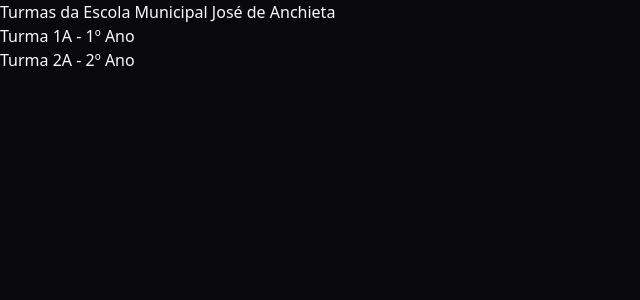
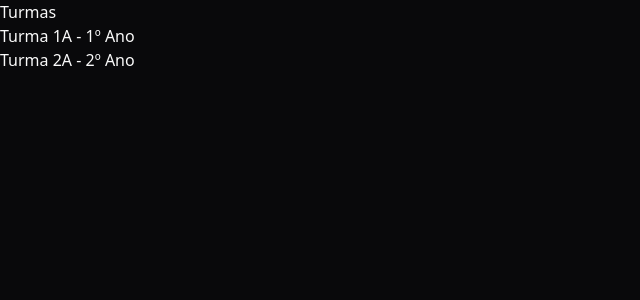
Before and after one commit to orpinelli/front-end-single-school-system, a Next.js app: page /turmas/1 in a window 1280 px wide. Shown: the top 300 px of the page, without its empty margins (0-640 px from the left). Built offline with nearby package versions, Linux system fonts and the light colour scheme.

Commit message:
fix: class structure

```diff
--- a/src/app/turmas/[schoolId]/page.tsx
+++ b/src/app/turmas/[schoolId]/page.tsx
@@ -1,66 +1,13 @@
-"use client";
-import { School, Class } from "@/types/types";
-import { useEffect, useState } from "react";
-
-interface Props {
+interface SchoolClassesPageProps {
   params: {
     schoolId: string;
   };
 }
 
-export default function SchoolClassesPage({ params }: Props) {
-  const { schoolId } = params; // Pegamos o schoolId diretamente dos props
-  const [school, setSchool] = useState<School | null>(null);
-  const [error, setError] = useState<string | null>(null);
+import ClassListContainer from "@/containers/useClassContainer/ClassListContainer";
 
-  useEffect(() => {
-    const fetchSchool = async () => {
-      try {
-        const response = await fetch("/mock/db.json");
-        if (!response.ok) {
-          throw new Error("Erro ao carregar o arquivo JSON");
-        }
-        const data = await response.json();
-        const selectedSchool = data.schools.find(
-          (school: School) => school.id === Number(schoolId)
-        );
-        if (selectedSchool) {
-          setSchool(selectedSchool);
-        } else {
-          throw new Error("Escola não encontrada");
-        }
-      } catch (err: any) {
-        setError(err.message);
-      }
-    };
+export default function SchoolClassesPage({ params }: SchoolClassesPageProps) {
+  const schoolId = Number(params.schoolId);
 
-    fetchSchool(); // Carrega a escola com base no ID
-  }, [schoolId]);
-
-  if (error) {
-    return <div>Erro: {error}</div>;
-  }
-
-  if (!school) {
-    return <div>Carregando...</div>;
-  }
-
-  return (
-    <div>
-      <h1>Turmas da {school.name}</h1>
-      {school.classes.length > 0 ? (
-        <ul>
-          {school.classes.map((classItem: Class) => (
-            <li key={classItem.id}>
-              <a href={`/turmas/${school.id}/classes/${classItem.id}`}>
-                {classItem.name} - {classItem.series}
-              </a>
-            </li>
-          ))}
-        </ul>
-      ) : (
-        <p>Não há turmas cadastradas para esta escola.</p>
-      )}
-    </div>
-  );
+  return <ClassListContainer schoolId={schoolId} />;
 }
--- a/src/containers/useClassContainer/ClassListContainer.tsx
+++ b/src/containers/useClassContainer/ClassListContainer.tsx
@@ -1,5 +1,7 @@
+"use client";
 import { useClassContainer } from "./useClassContainer.hook";
 import ClassList from "@/components/ClassList/ClassList";
+
 interface ClassListContainerProps {
   schoolId: number;
 }
@@ -7,7 +9,7 @@ interface ClassListContainerProps {
 export default function ClassListContainer({
   schoolId,
 }: ClassListContainerProps) {
-  const { classes, error } = useClassContainer(schoolId);
+  const { classes, error } = useClassContainer(schoolId); // Passa o schoolId para o hook
 
   if (error) {
     return <div>{error}</div>;
--- a/src/containers/useClassContainer/useClassContainer.hook.ts
+++ b/src/containers/useClassContainer/useClassContainer.hook.ts
@@ -1,4 +1,5 @@
 "use client";
+
 import { useEffect, useState } from "react";
 import { Class } from "@/lib/Class";
 
@@ -7,6 +8,8 @@ export function useClassContainer(schoolId: number) {
   const [error, setError] = useState<string | null>(null);
 
   useEffect(() => {
+    if (!schoolId) return;
+
     const fetchClasses = async () => {
       try {
         const response = await fetch("/mock/db.json");
```
